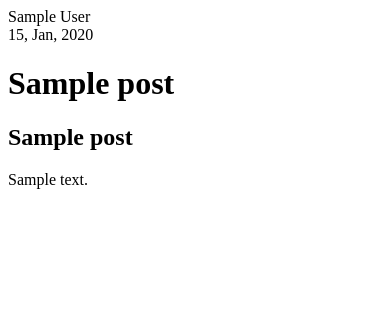
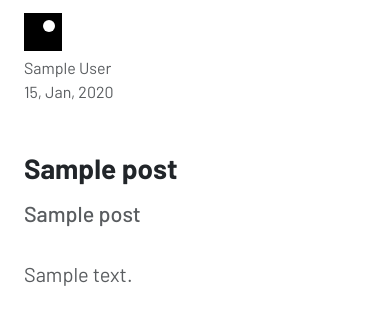
Before and after one commit to mushfiqur-rahman/blogger, a Django app: template blog/templates/blog/single.html in a window 390 px wide. Shown: the top 328 px of the page. Run offline with Django 4.2, Linux system fonts and the light colour scheme; the template is opened without the code that fills it: most values are stand-ins (such as "Sample title", 1, 10 or a date in 2020); some libraries are stand-ins or nearby versions.

Commit message:
secondary navbar add

```diff
--- a/blog/templates/blog/single.html
+++ b/blog/templates/blog/single.html
@@ -1,7 +1,17 @@
+{% extends "3-col-template.html" %}
+
+{% block content-left %}
+    {% include "secondary-navbar.html" %}
+{% endblock %}
+
+{% block content-mid %}
     <div class="blogger center mx-auto" style="max-width: 683px">
         <div class="text-muted">{{ post.author }}</div>
         <div class="text-muted pb-5">{{ post.updated_at|date:"d, M, Y" }}</div>
         <h1 class="fw-bold pb-2">{{ post.title }}</h1>
         <h2 class="text-muted fs-4 pb-4">{{ post.subtitle }}</h2>
-  <p class="text-muted fs-4 pb-4">{{ post.content }}</p>
+        <p class="text-muted fs-5 pb-4">{{ post.content }}</p>
     </div>
+{% endblock %}
+
+{% block content-right %}{% endblock %}
--- /dev/null
+++ b/templates/3-col-template.html
@@ -0,0 +1,32 @@
+{% extends 'base.html' %}
+
+{% block template %}
+    <style>
+        @media only screen and (min-width:992px){
+            .col-navbar {
+                flex: 0 0 80px;
+                display: flex;
+                justify-content: center;
+                border-right: 1px solid #dee2e6;
+                height: 100vh;
+            }
+        }
+
+
+    </style>
+
+    <div class="container" style="max-width: 1500px!important;">
+        <div class="row">
+            <div class="col-navbar">
+                {% block content-left %}{% endblock %}
+            </div>
+            <div class="col-12 col-lg-8 pt-5 px-4 px-md-5">
+                {% block content-mid %}{% endblock %}
+            </div>
+            <div class="d-none d-lg-block col-lg-3 pt-5 ps-4 border-start">
+                {% block content-right %}{% endblock %}
+                {% include 'footer.html' %}
+            </div>
+        </div>
+    </div>
+{% endblock %}
--- /dev/null
+++ b/templates/secondary-navbar.html
@@ -0,0 +1,37 @@
+<style>
+    #sm-logo-out{
+        position: relative;
+        background-color: black;
+        width: 38px;
+        height: 38px;
+        top: 50%;
+    }
+
+    #sm-logo-in{
+        position: relative;
+        background-color: white;
+        width: 12px;
+        height: 12px;
+        border-radius: 50%;
+        top: 18%;
+        left: 50%;
+    }
+    @media only screen and (max-width: 768px){
+        .container,
+        .container-sm {
+            max-width: 100%;
+        }
+    }
+
+</style>
+
+<nav class="navbar navbar-expand-lg py-1 align-items-start pt-lg-4 sticky-top">
+    <div class="container py-2 px-4 px-lg-0 fixed-top">
+        <a class="navbar-brand m-0" href="/">
+            <div id="sm-logo-out">
+                <div id="sm-logo-in">
+                </div>
+            </div>
+        </a>
+    </div>
+</nav>
```
Also changed, not shown: templates/navbar.html (+10 -10 lines), db.sqlite3 (added), 1 other file. Lines whose indentation alone changed are shown as unchanged.
